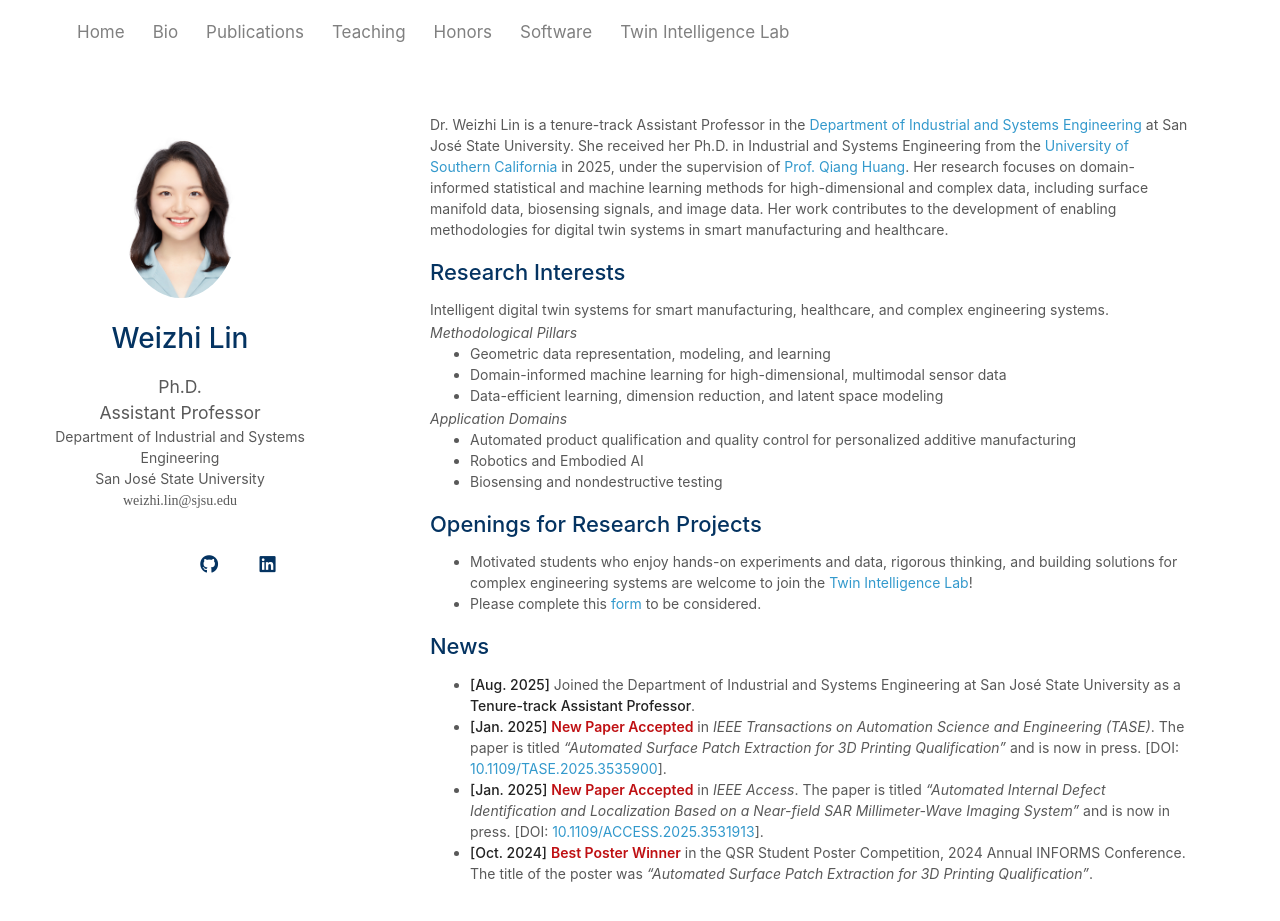
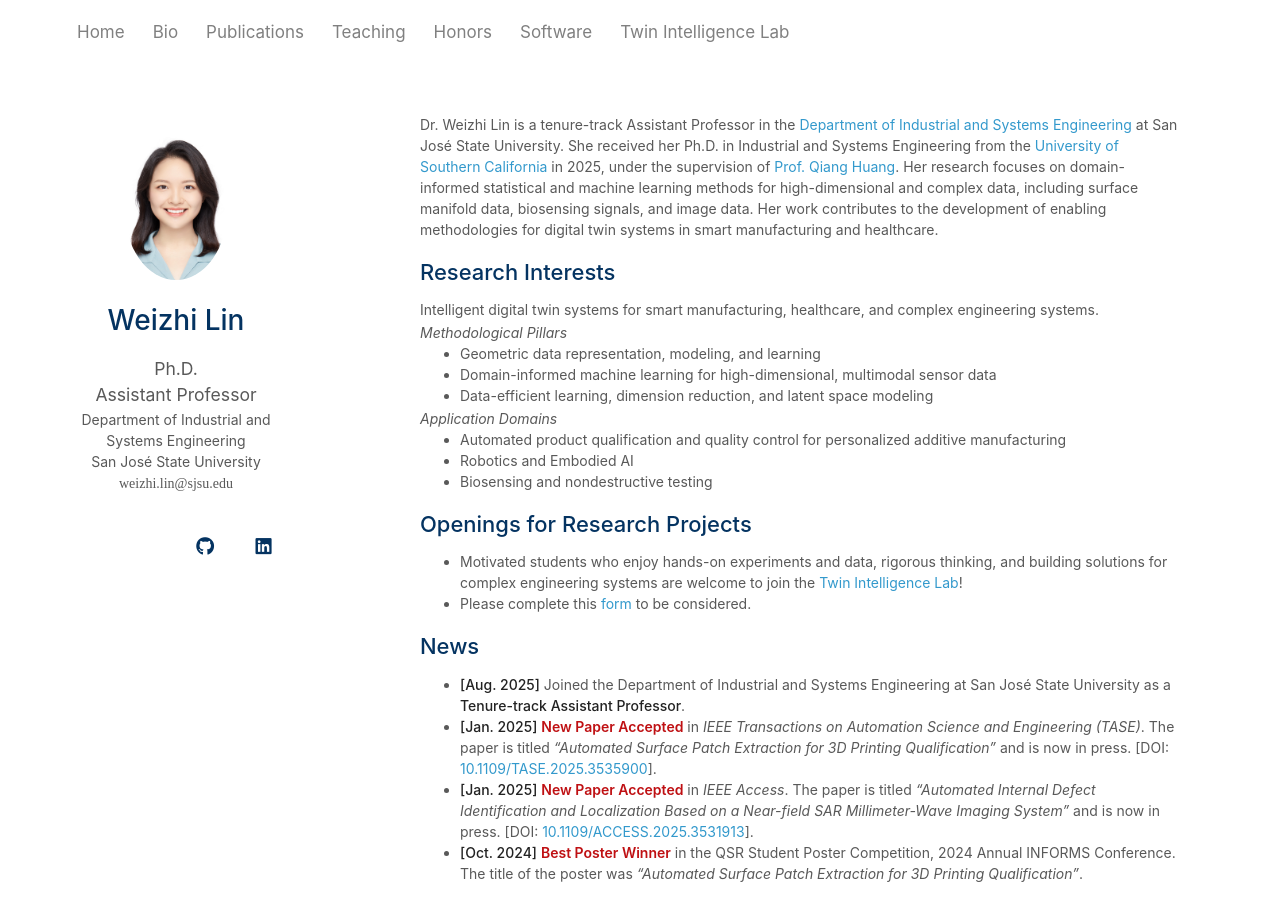
Before and after one commit to weizhi-lin/weizhi-lin.github.io, a Jekyll site: the page built from index.md, in a window 1280 px wide and 975 px high. Shown: the top 921 px of the window. Built offline with Jekyll 4.4.1, drawn with Linux system fonts in a browser that asks for light colours; a style sheet for code colours, icons or effects is not loaded.

Commit message:
Update style-no-dark-mode.scss

```diff
--- a/assets/css/style-no-dark-mode.scss
+++ b/assets/css/style-no-dark-mode.scss
@@ -4,20 +4,17 @@
 @import "minimal-light-no-dark-mode";
 
 
-/* Custom layout adjustment */
+/* Custom desktop layout adjustment */
+@media print, screen and (min-width: 961px) {
   .wrapper {
-  width: 1100px;
-  margin: 0 auto;
+    width: 1080px !important;
   }
 
   header {
-  width: 260px;
-  float: left;
-  position: fixed;
-  margin-left: -40px;
+    margin-left: -40px !important;
   }
 
   section {
-  width: 760px;
-  float: right;
+    width: 760px !important;
   }
+}
```
Lines whose indentation alone changed are shown as unchanged.
